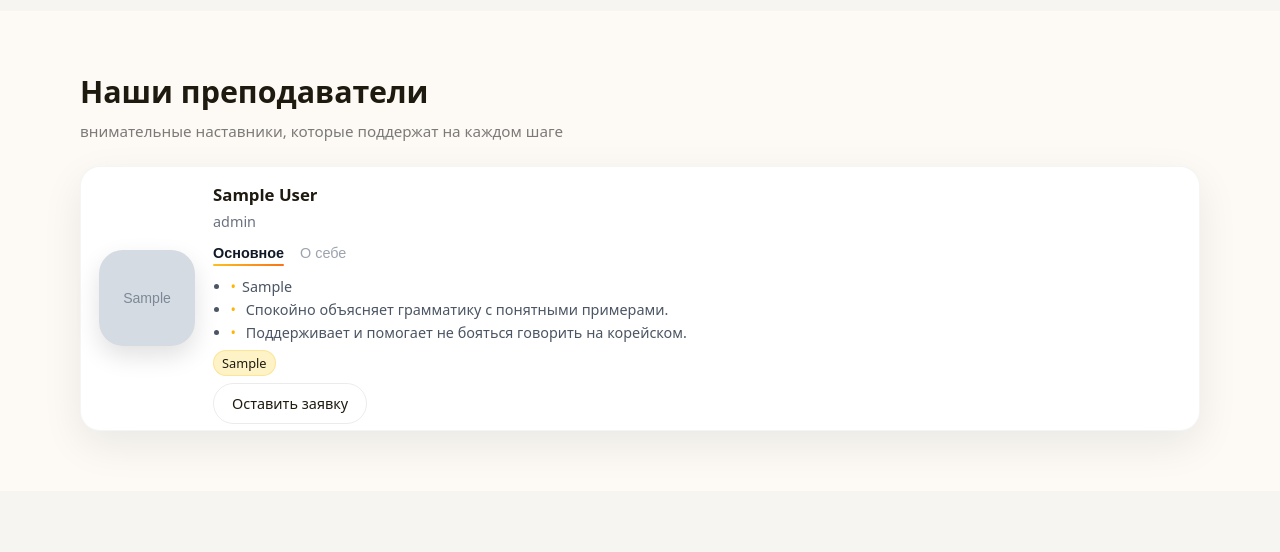
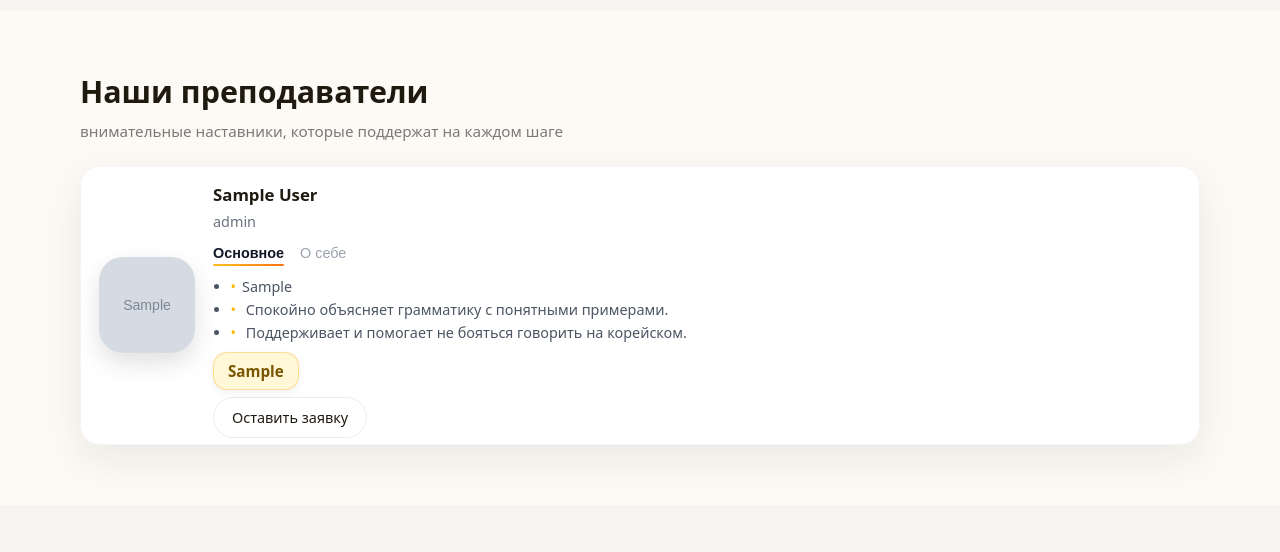
Before and after one commit to lorkmin/Soul, a Flask app: page / in a window 1280 px wide. Shown: the part 1653-2205 px from the top of the page. Run offline with Flask 3, Linux system fonts and the light colour scheme; data comes from the database, SQL or seed files in the repository; tables that the repository leaves empty hold one stand-in row (values such as "Sample post"); grey boxes marked "Sample" are stand-in pictures.

Commit message:
Крупые ачивки

```diff
--- a/static/style_light.css
+++ b/static/style_light.css
@@ -3250,20 +3250,33 @@ body.admin-page {
   margin-top: 2px;
 }
 
+/* ===== Крупные ачивки преподавателя ===== */
+
 .teacher-badges {
-  margin-top: 8px;
+  margin-top: 10px;
   display: flex;
   flex-wrap: wrap;
-  gap: 6px;
+  gap: 10px;
 }
 
 .teacher-badge {
-  padding: 3px 8px;
-  border-radius: 999px;
-  background: #fef3c7;
-  border: 1px solid rgba(251, 191, 36, 0.3);
-  font-size: 0.8rem;
+  display: inline-flex;
+  align-items: center;
+  padding: 8px 14px;
+  font-size: 0.95rem;
+  font-weight: 600;
+  border-radius: 14px;
+  background: #fff7d6;
+  border: 1px solid rgba(255, 204, 105, 0.6);
+  color: #7a5600;
+  box-shadow: 0 3px 8px rgba(0, 0, 0, 0.06);
   white-space: nowrap;
+  transition: transform 0.15s ease;
+}
+
+.teacher-badge:hover {
+  transform: translateY(-2px);
+  box-shadow: 0 4px 12px rgba(0, 0, 0, 0.12);
 }
 
 /* О себе: сворачивание */
```
